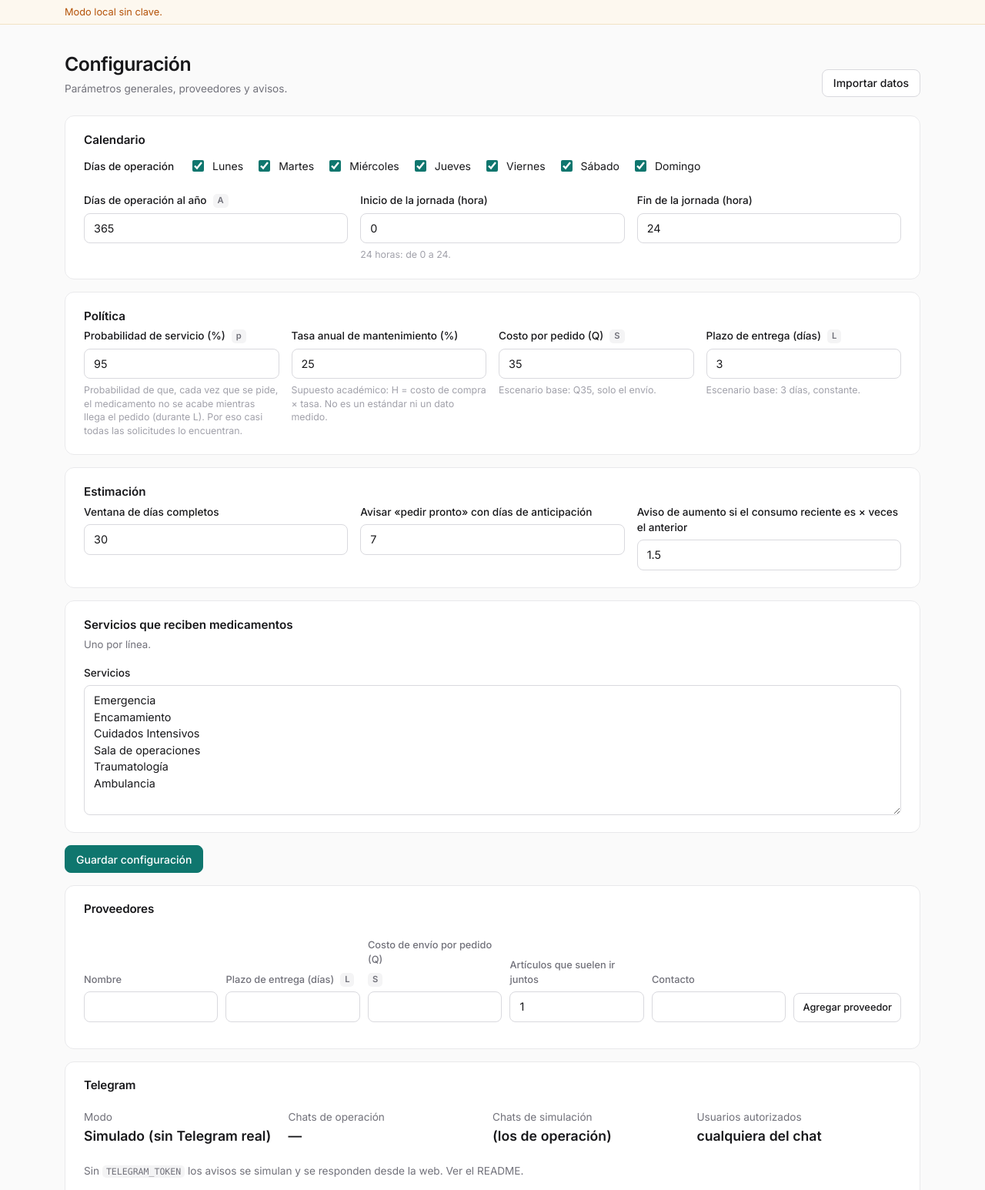
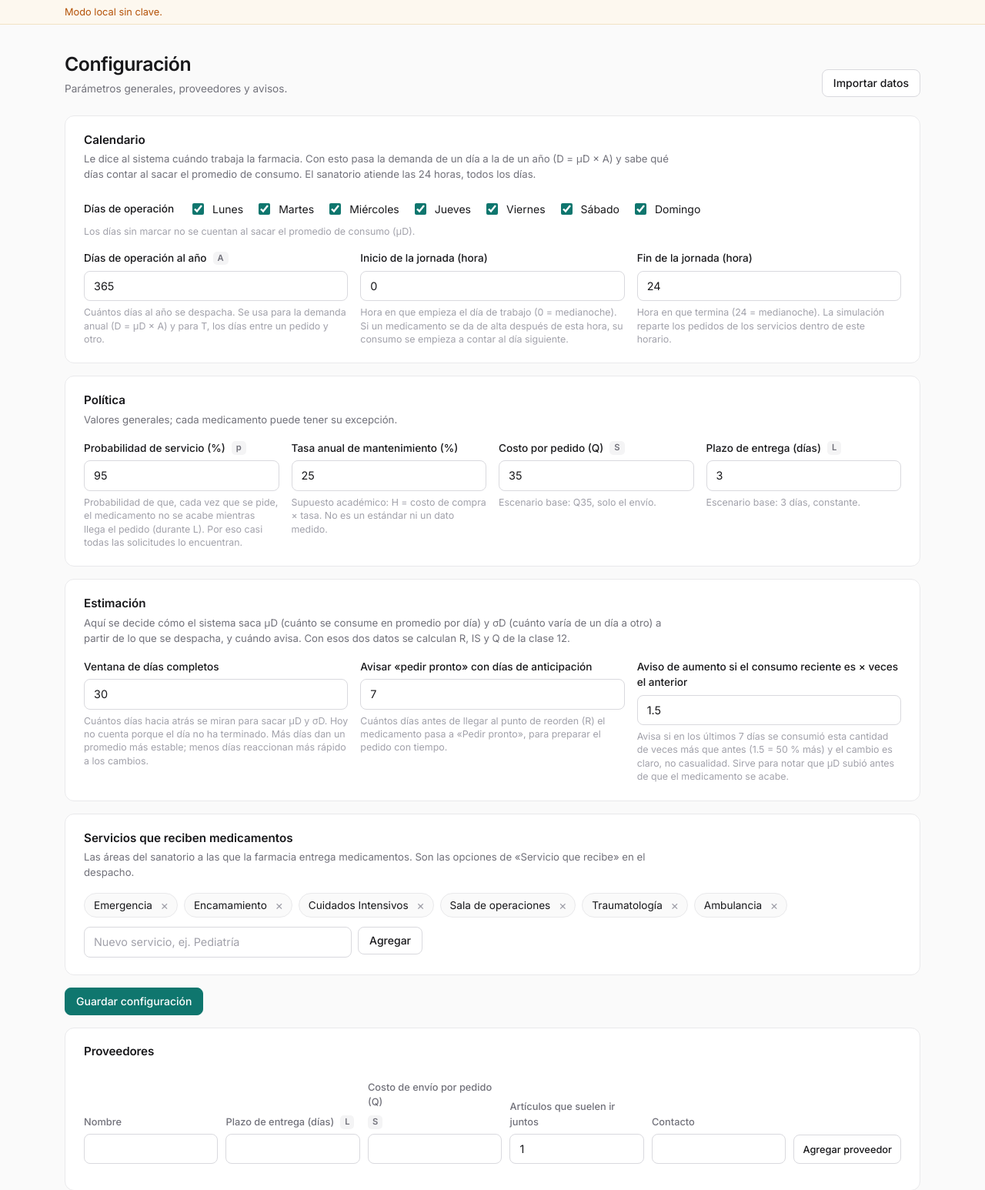
Before and after one commit to Eduardovisoni/salvamed, a FastAPI app: page /configuracion in a window 1280 px wide. Shown: the part 59-1605 px from the top of the page at 77% size. Run offline with FastAPI, Linux system fonts and the light colour scheme; data that the repository does not hold is empty; some libraries are stand-ins or nearby versions.

Commit message:
Configuración: explicaciones para Calendario y Estimación, y servicios como lista de opciones
Cada apartado explica para qué sirve con palabras de la clase 12 y cada campo tiene su ayuda. Los servicios se agregan escribiendo el nombre y se quitan con la ×; se guardan igual que antes.

```diff
--- a/app/static/estilos.css
+++ b/app/static/estilos.css
@@ -601,6 +601,14 @@ code { font-family: ui-monospace, Consolas, monospace; font-size: 0.85em; backgr
 .entrar h1 { font-size: 1.3rem; margin-bottom: 4px; }
 .dias-semana { display: flex; gap: 6px 16px; flex-wrap: wrap; align-items: center; margin-bottom: 16px; }
 .campo__etiqueta { font-weight: 500; font-size: 0.85rem; margin-right: 4px; }
+.dias-semana__ayuda { flex-basis: 100%; margin-top: -4px; }
+.opciones { list-style: none; margin: 0 0 6px; padding: 0; display: flex; flex-wrap: wrap; gap: 8px; }
+.opcion { display: inline-flex; align-items: center; gap: 4px; height: 32px; padding: 0 4px 0 12px; border: 1px solid var(--borde); border-radius: 999px; background: var(--fondo); font-size: 0.85rem; }
+.opcion button { display: grid; place-items: center; width: 24px; height: 24px; border: 0; border-radius: 50%; background: none; color: var(--tenue); font: inherit; font-size: 1rem; line-height: 1; cursor: pointer; }
+.opcion button:hover { background: var(--pedir-fondo); color: var(--pedir); }
+.opcion--nueva { animation: fila-entra 0.4s ease-out; }
+.opciones__agregar { display: flex; gap: 8px; max-width: 440px; }
+.grupo__descripcion { max-width: 760px; line-height: 1.5; }
 .fila-proveedor { display: grid; grid-template-columns: repeat(5, minmax(0, 1fr)) auto; gap: 10px; align-items: end; padding: 14px 0; border-bottom: 1px solid var(--borde); }
 .fila-proveedor .campo__ayuda, .fila-proveedor label .sutil { display: none; }
 .fila-proveedor label { min-height: 2.6em; align-items: flex-end; font-size: 0.8rem; color: var(--sutil); }
--- a/app/templates/base.html
+++ b/app/templates/base.html
@@ -8,7 +8,7 @@
   <link rel="preconnect" href="https://fonts.googleapis.com">
   <link rel="preconnect" href="https://fonts.gstatic.com" crossorigin>
   <link rel="stylesheet" href="https://fonts.googleapis.com/css2?family=Inter:wght@400;500;600&display=swap">
-  <link rel="stylesheet" href="/static/estilos.css?v=15">
+  <link rel="stylesheet" href="/static/estilos.css?v=17">
   {% block cabeza %}{% endblock %}
 </head>
 <body class="{% block clase_cuerpo %}{% endblock %}">
--- a/app/templates/configuracion.html
+++ b/app/templates/configuracion.html
@@ -16,13 +16,14 @@
   {% for grupo in grupos %}
   <fieldset class="grupo">
     <legend>{{ grupo.titulo }}</legend>
+    <p class="sutil grupo__descripcion">{{ grupo.descripcion }}</p>
     {% if loop.first %}
     <div class="dias-semana{% if errores.get('dias_semana') %} campo--error{% endif %}">
       <span class="campo__etiqueta">Días de operación</span>
       {% for nombre in dias %}
       <label class="casilla"><input type="checkbox" name="dia_{{ loop.index0 }}" value="1" {% if cfg.dias_semana[loop.index0] == "1" %}checked{% endif %}> {{ nombre }}</label>
       {% endfor %}
-      {% if errores.get('dias_semana') %}<span class="campo__error">{{ errores.dias_semana }}</span>{% endif %}
+      {% if errores.get('dias_semana') %}<span class="campo__error">{{ errores.dias_semana }}</span>{% else %}<span class="campo__ayuda dias-semana__ayuda">Los días sin marcar no se cuentan al sacar el promedio de consumo (μD).</span>{% endif %}
     </div>
     {% endif %}
     <div class="grupo__campos">
@@ -32,10 +33,14 @@
   {% endfor %}
   <fieldset class="grupo">
     <legend>Servicios que reciben medicamentos</legend>
-    <p class="sutil grupo__descripcion">Uno por línea.</p>
+    <p class="sutil grupo__descripcion">Las áreas del sanatorio a las que la farmacia entrega medicamentos. Son las opciones de «Servicio que recibe» en el despacho.</p>
     <div class="campo{% if errores.get('servicios') %} campo--error{% endif %}">
-      <label for="servicios">Servicios</label>
-      <textarea class="campo__entrada" id="servicios" name="servicios" rows="7">{{ valores.get("servicios", "") }}</textarea>
+      <textarea id="servicios" name="servicios" hidden>{{ valores.get("servicios", "") }}</textarea>
+      <ul class="opciones" id="servicios-lista" aria-label="Servicios"></ul>
+      <div class="opciones__agregar">
+        <input class="campo__entrada" id="servicio-nuevo" maxlength="60" autocomplete="off" placeholder="Nuevo servicio, ej. Pediatría" aria-label="Nuevo servicio">
+        <button type="button" class="boton" id="servicio-agregar">Agregar</button>
+      </div>
       {% if errores.get('servicios') %}<span class="campo__error">{{ errores.servicios }}</span>{% endif %}
     </div>
   </fieldset>
@@ -84,3 +89,45 @@
   <p class="sutil" style="margin-bottom:0">Si un medicamento ya existe, no se duplica ni cambia su existencia.</p>
 </section>
 {% endblock %}
+
+{% block scripts %}
+<script>
+  (function () {
+    var campo = document.getElementById("servicios");
+    var lista = document.getElementById("servicios-lista");
+    var nuevo = document.getElementById("servicio-nuevo");
+    var servicios = campo.value.split("\n").map(function (s) { return s.trim(); }).filter(Boolean);
+
+    function pintar(resaltar) {
+      lista.innerHTML = "";
+      servicios.forEach(function (nombre, i) {
+        var li = document.createElement("li");
+        li.className = "opcion" + (nombre === resaltar ? " opcion--nueva" : "");
+        li.innerHTML = '<span></span><button type="button">×</button>';
+        li.querySelector("span").textContent = nombre;
+        var quitar = li.querySelector("button");
+        quitar.setAttribute("aria-label", "Quitar " + nombre);
+        quitar.addEventListener("click", function () { servicios.splice(i, 1); pintar(); });
+        lista.appendChild(li);
+      });
+      campo.value = servicios.join("\n");
+    }
+
+    function agregar() {
+      var nombre = nuevo.value.trim().replace(/\s+/g, " ");
+      if (!nombre) return;
+      var repetido = servicios.find(function (s) { return s.toLowerCase() === nombre.toLowerCase(); });
+      if (!repetido) servicios.push(nombre);
+      nuevo.value = "";
+      pintar(repetido || nombre);
+      nuevo.focus();
+    }
+
+    document.getElementById("servicio-agregar").addEventListener("click", agregar);
+    nuevo.addEventListener("keydown", function (evento) {
+      if (evento.key === "Enter") { evento.preventDefault(); agregar(); }
+    });
+    pintar();
+  })();
+</script>
+{% endblock %}
```
Also changed, not shown: app/formulario.py (+16 -8 lines).
